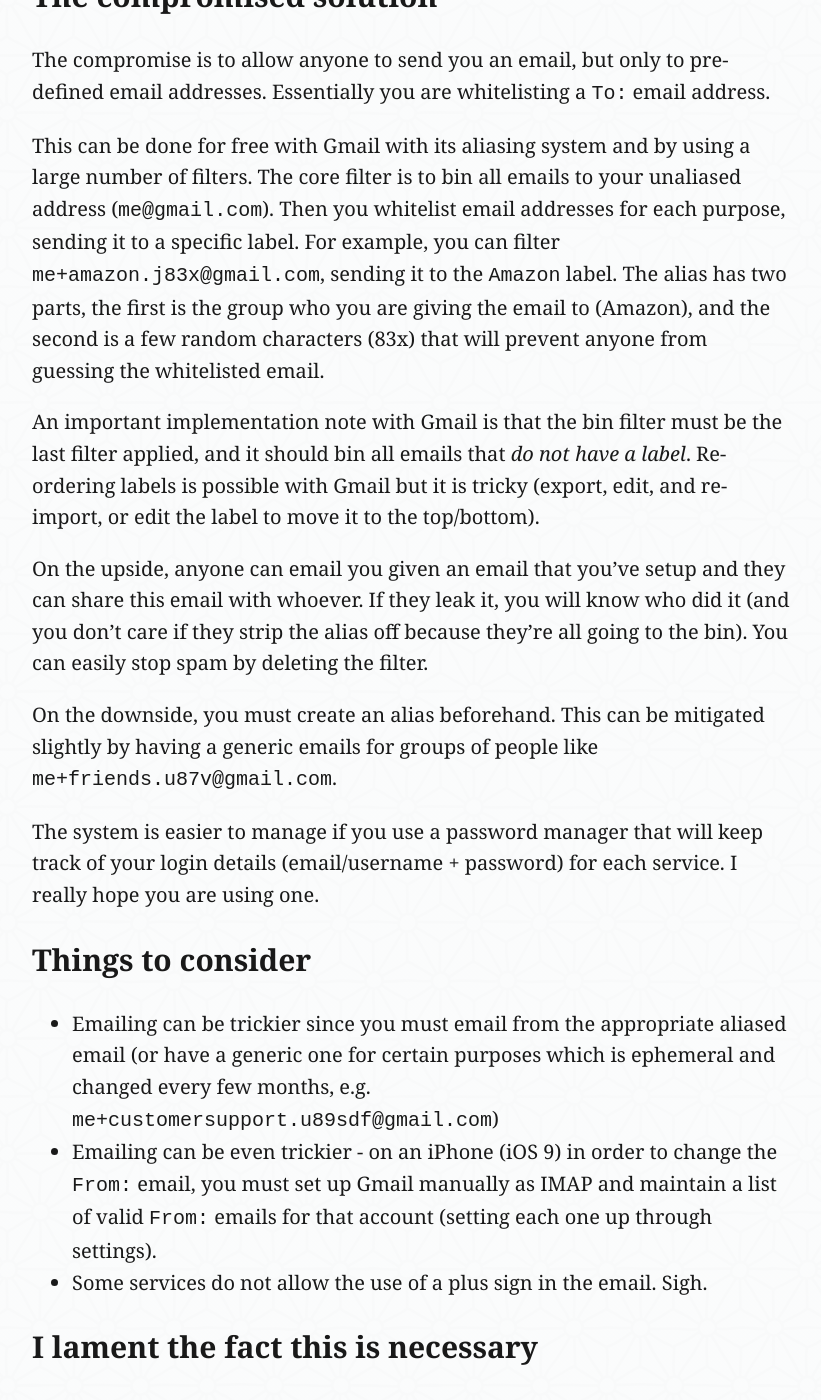
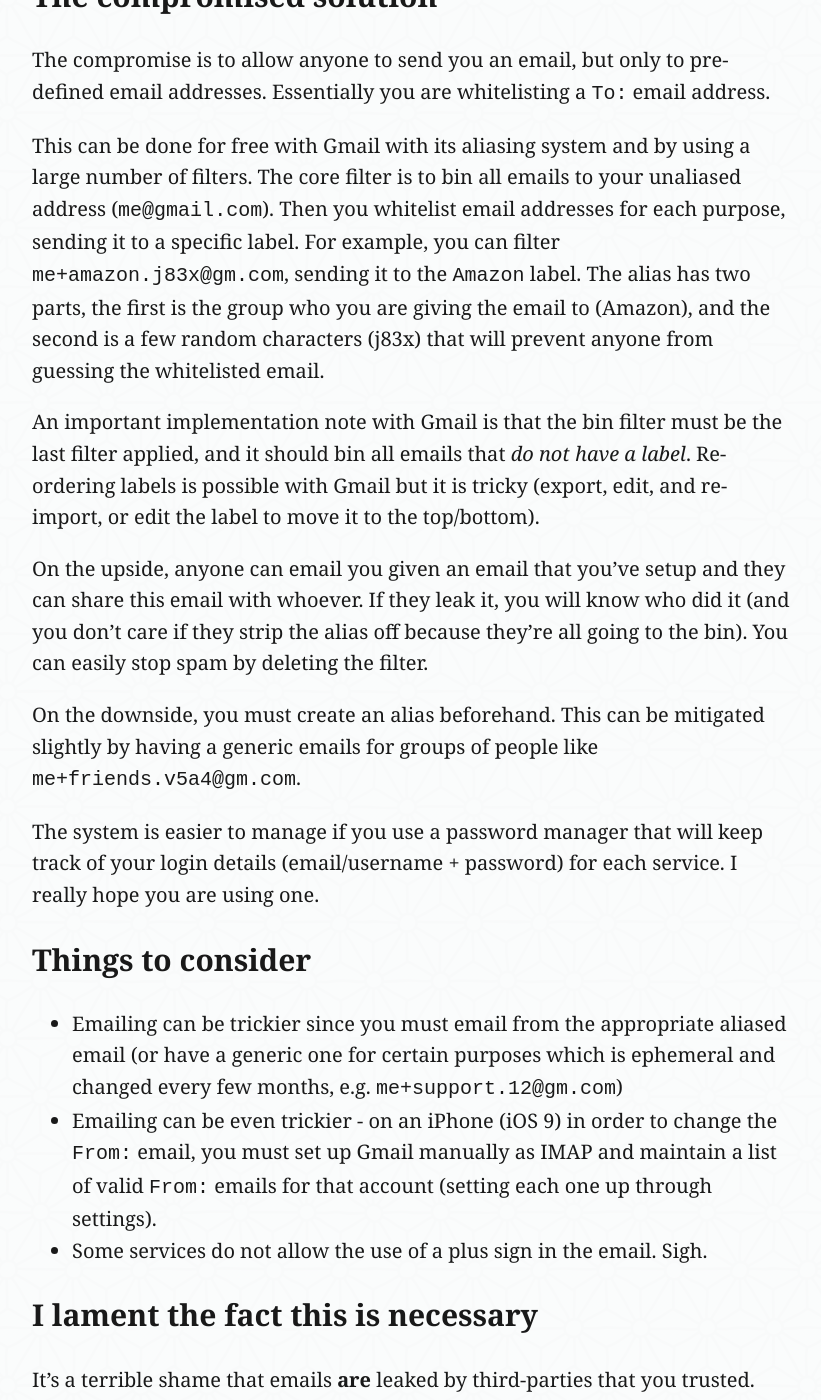
Before and after one commit to QasimK/qasimk.github.io, a Jekyll site: the page built from _posts/2016-10-16-absolutely-zero-email-spam.md, in a window 1280 px wide and 1400 px high, scrolled down 1157 px. Shown: the whole window, without its empty margins (228-1049 px from the left). Built offline with Jekyll 4.4.1, drawn with Linux system fonts in a browser that asks for light colours; some of the changed text lies outside the part shown.

```diff
--- a/_posts/2016-10-16-absolutely-zero-email-spam.md
+++ b/_posts/2016-10-16-absolutely-zero-email-spam.md
@@ -14,27 +14,27 @@
 There are different strategies, each one has their own downsides.
 
 - Let the spam filter catch it. I'm writing this blog post because I believe this these aren't good enough (false positives, false negatives and having to actually look at spam once in a while).
-- Use Gmail and its aliases and filters to do something like `me+something@gmail.com`, or use equivalent aliases in your other email provider. The alias can easily be stripped off in Gmail's case, and other email providers may have very small limits on the number of aliases you can hold.
+- Use Gmail and its aliases and filters to do something like `me+thingy@gmail.com`, or use equivalent aliases in your other email provider. The alias can easily be stripped off in Gmail's case, and other email providers may have very small limits on the number of aliases you can hold.
 - Whitelist `From:` email addresses (and block all others). The largest downside is that it can cause difficulties in receiving emails. For example, sub-domains may be used or you may not even know the email of someone you are expecting an email from. Maintaining such a list is difficult as you must whitelist before you can give your email.
-- Use a custom domain and create `many.emails@domain.com`. You will need to use a paid-for email provider (even if you have already purchased the domain), and I wasn't able to find one that was a fixed fee for unlimited (or large enough finite number of) email addresses. Further, you may need to direct emails into a single inbox, somehow.
+- Use a custom domain and create `emails@domain.com`. You will need to use a paid-for email provider (even if you have already purchased the domain), and I wasn't able to find one that was a fixed fee for unlimited (or large enough finite number of) email addresses. Further, you may need to direct emails into a single inbox, somehow.
 
 ## The compromised solution
 
 The compromise is to allow anyone to send you an email, but only to pre-defined email addresses. Essentially you are whitelisting a `To:` email address.
 
-This can be done for free with Gmail with its aliasing system and by using a large number of filters. The core filter is to bin all emails to your unaliased address (`me@gmail.com`). Then you whitelist email addresses for each purpose, sending it to a specific label. For example, you can filter `me+amazon.j83x@gmail.com`, sending it to the `Amazon` label. The alias has two parts, the first is the group who you are giving the email to (Amazon), and the second is a few random characters (83x) that will prevent anyone from guessing the whitelisted email.
+This can be done for free with Gmail with its aliasing system and by using a large number of filters. The core filter is to bin all emails to your unaliased address (`me@gmail.com`). Then you whitelist email addresses for each purpose, sending it to a specific label. For example, you can filter `me+amazon.j83x@gm.com`, sending it to the `Amazon` label. The alias has two parts, the first is the group who you are giving the email to (Amazon), and the second is a few random characters (j83x) that will prevent anyone from guessing the whitelisted email.
 
 An important implementation note with Gmail is that the bin filter must be the last filter applied, and it should bin all emails that *do not have a label*. Re-ordering labels is possible with Gmail but it is tricky (export, edit, and re-import, or edit the label to move it to the top/bottom).
 
 On the upside, anyone can email you given an email that you've setup and they can share this email with whoever. If they leak it, you will know who did it (and you don't care if they strip the alias off because they're all going to the bin). You can easily stop spam by deleting the filter.
 
-On the downside, you must create an alias beforehand. This can be mitigated slightly by having a generic emails for groups of people like `me+friends.u87v@gmail.com`.
+On the downside, you must create an alias beforehand. This can be mitigated slightly by having a generic emails for groups of people like `me+friends.v5a4@gm.com`.
 
 The system is easier to manage if you use a password manager that will keep track of your login details (email/username + password) for each service. I really hope you are using one.
 
 ## Things to consider
 
-- Emailing can be trickier since you must email from the appropriate aliased email (or have a generic one for certain purposes which is ephemeral and changed every few months, e.g. `me+customersupport.u89sdf@gmail.com`)
+- Emailing can be trickier since you must email from the appropriate aliased email (or have a generic one for certain purposes which is ephemeral and changed every few months, e.g. `me+support.12@gm.com`)
 - Emailing can be even trickier - on an iPhone (iOS 9) in order to change the `From:` email, you must set up Gmail manually as IMAP and maintain a list of valid `From:` emails for that account (setting each one up through settings).
 - Some services do not allow the use of a plus sign in the email. Sigh.
 
```
